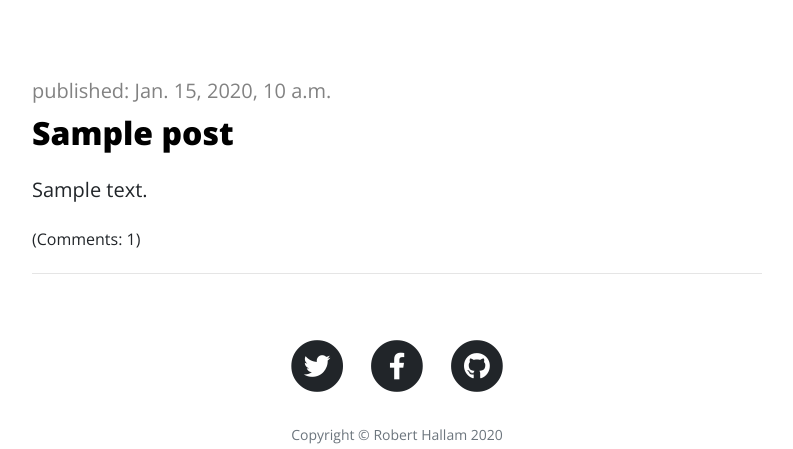
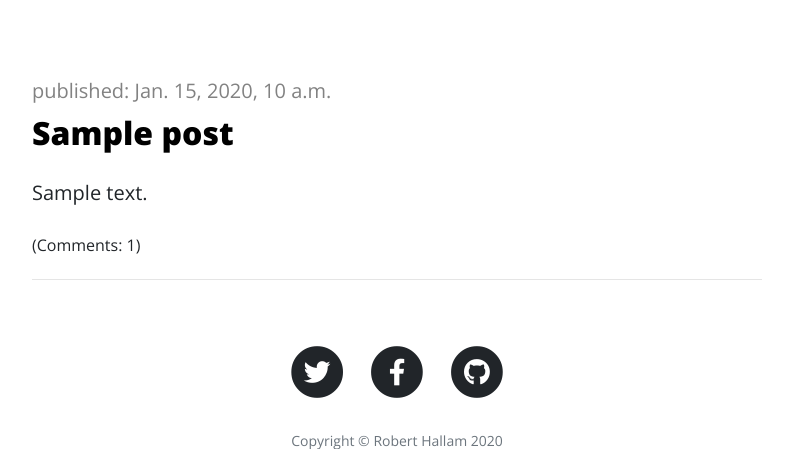
Before and after one commit to robj3d3/bridging-coursework, a Django app: page / in a window 1280 px wide. Shown: the part 563-1012 px from the top of the page, without its empty margins (243-1036 px from the left). Run offline with Django 3.2, Linux system fonts and the light colour scheme; tables that the repository leaves empty hold one stand-in row (values such as "Sample post"); some libraries are stand-ins or nearby versions.

Commit message:
Attempt to fix lineheight #3

```diff
--- a/blog/templates/blog/post_list.html
+++ b/blog/templates/blog/post_list.html
@@ -26,7 +26,7 @@
                         <p>published: {{ post.published_date }}</p>
                     </div>
                     <h2><a href="{% url 'post_detail' pk=post.pk %}">{{ post.title }}</a></h2>
-                    <p id="post-text">{{ post.text|linebreaksbr|truncatechars:200 }}</p>
+                    <p style="line-height: 21px;" id="post-text">{{ post.text|linebreaksbr|truncatechars:200 }}</p>
                     <a href="{% url 'post_detail' pk=post.pk %}" id="comments">(Comments: {{ post.approved_comments.count }})</a>
                 </div>
                 <hr>
```
